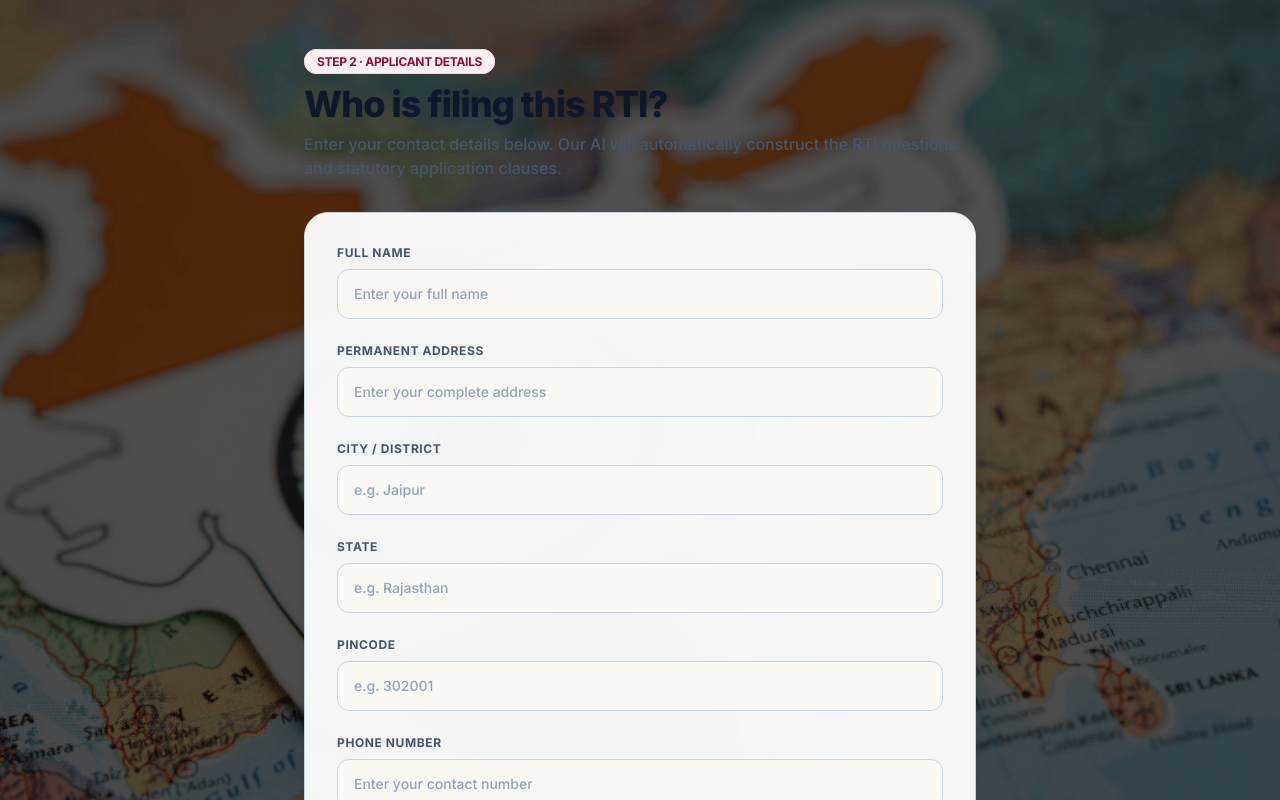
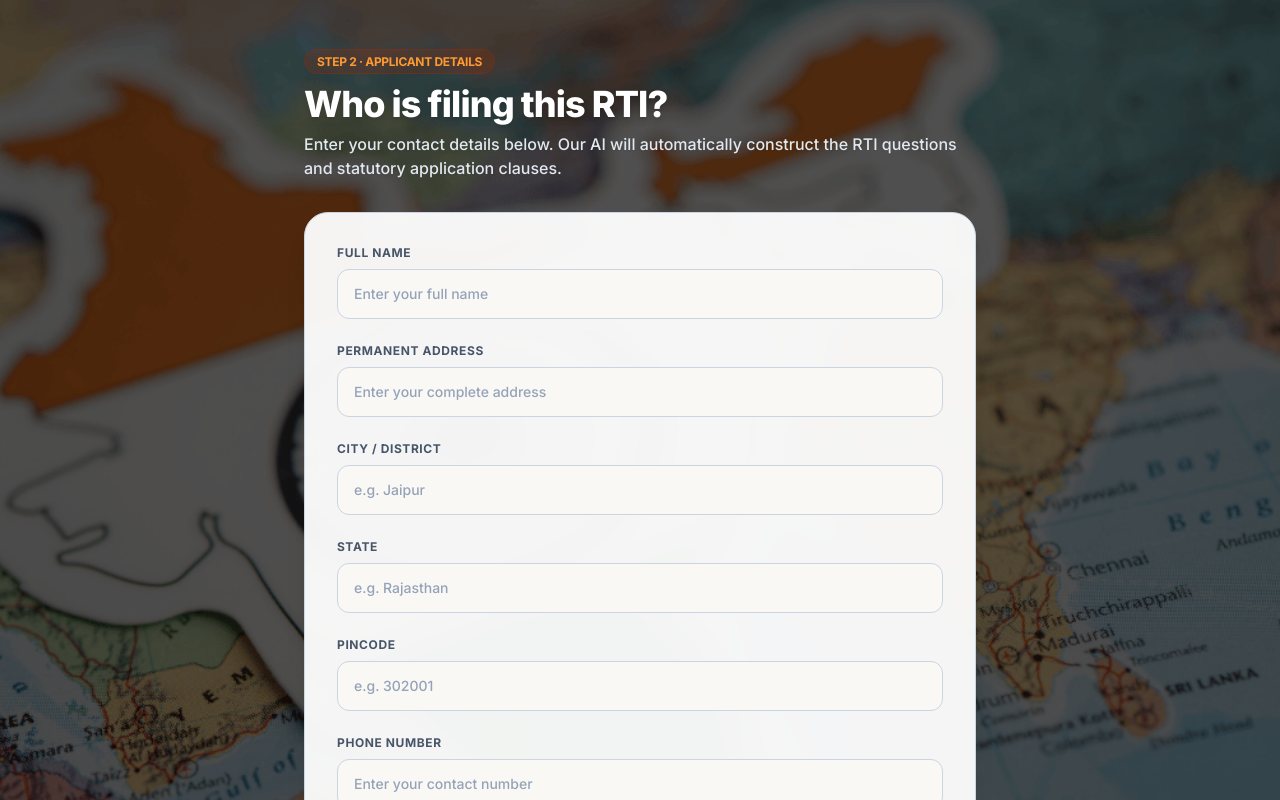
Before and after one commit to Manipal-Map/JanAdhikar-v2, a Next.js app: page /dashboard/rti in a window 1280 px wide. Shown: the top 800 px of the page. Built offline with nearby package versions, Linux system fonts and the light colour scheme; no server answers.

Commit message:
Update RTIView.tsx

```diff
--- a/views/RTIView.tsx
+++ b/views/RTIView.tsx
@@ -58,21 +58,21 @@ export default function RTIView() {
 
   return (
     <div
-      className="min-h-screen flex flex-col items-center justify-center p-4 py-12 bg-cover bg-center bg-no-repeat relative text-ashoka-navy font-sans"
+      className="min-h-screen flex flex-col items-center justify-center p-4 py-12 bg-cover bg-center bg-no-repeat relative text-slate-200 font-sans"
       style={{ backgroundImage: "url('/bg.image.png')" }}
     >
       <motion.div initial={{ opacity: 0, y: 15 }} animate={{ opacity: 1, y: 0 }} className="w-full max-w-2xl relative z-10">
 
         <div className="mb-3">
-          <span className="text-xs font-bold uppercase font-sans tracking-tight text-court-maroon bg-rose-50 px-3 py-1 rounded-full border border-rose-200">
+          <span className="text-xs font-bold uppercase font-sans tracking-tight text-[#FF9933] bg-[#A32A02]/20 px-3 py-1 rounded-full border border-[#A32A02]/30">
             STEP 2 · Applicant Details
           </span>
         </div>
 
-        <h1 className="text-3xl sm:text-4xl font-extrabold text-ashoka-navy mb-2 tracking-tight drop-shadow-sm">
+        <h1 className="text-3xl sm:text-4xl font-extrabold text-white mb-2 tracking-tight drop-shadow-md">
           Who is filing this RTI?
         </h1>
-        <p className="text-slate-600 mb-8 font-medium drop-shadow-sm">
+        <p className="text-slate-200 mb-8 font-medium drop-shadow-sm">
           Enter your contact details below. Our AI will automatically construct the RTI questions and statutory application clauses.
         </p>
 
```
